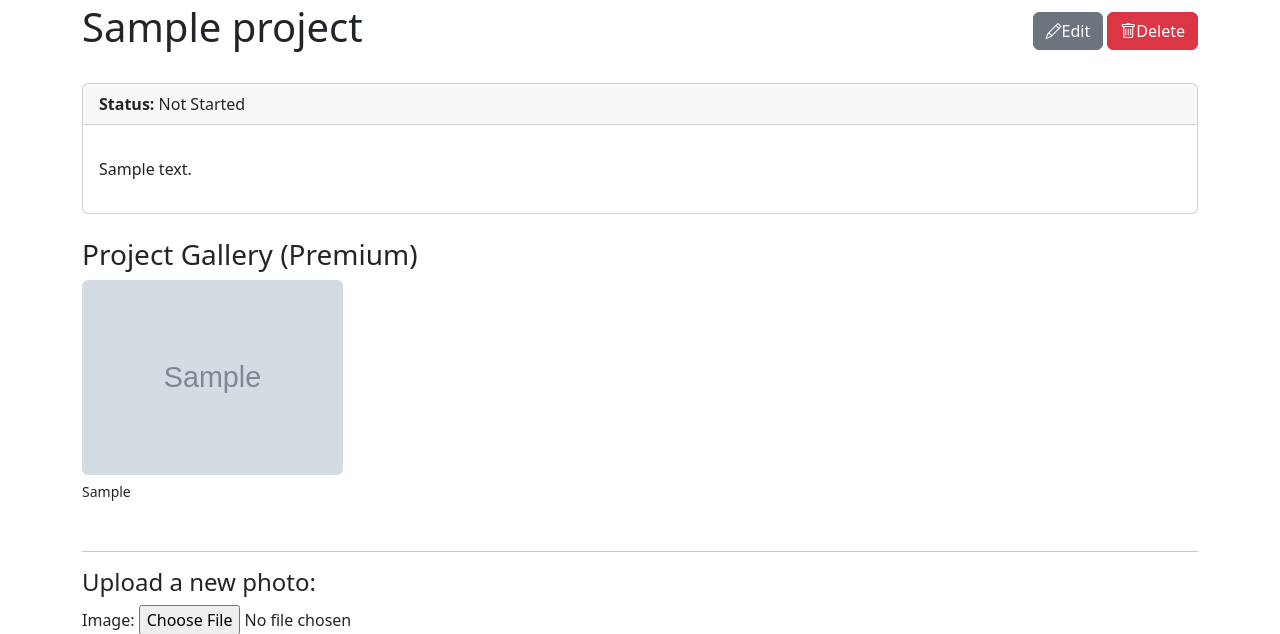
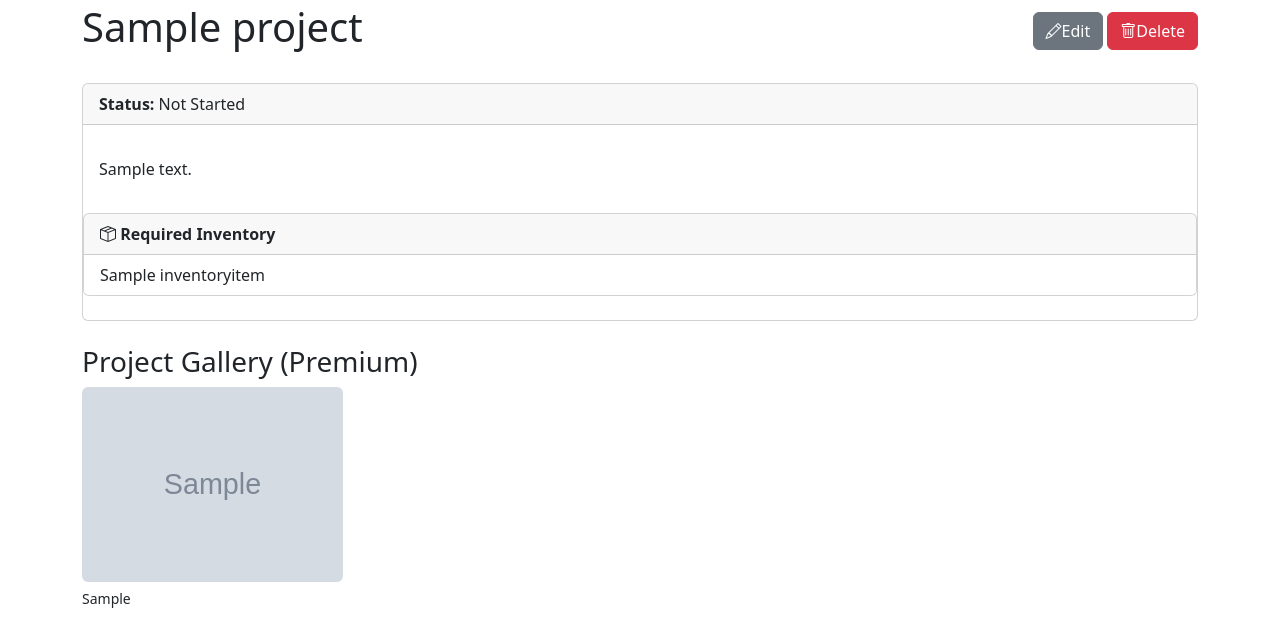
Before and after one commit to ragzad/Hobbyist, a Django app: page /projects/1/ in a window 1280 px wide. Shown: the part 347-981 px from the top of the page. Run offline with Django 5.2, Linux system fonts and the light colour scheme; a user stored in the database is signed in; tables that the repository leaves empty hold one stand-in row (values such as "Sample post"); grey boxes marked "Sample" are stand-in pictures.

Commit message:
Link inventory items to projects via ManyToMany
- Added a ManyToManyField to the Project model to associate it with InventoryItems.
- Updated ProjectForm to include a ModelMultipleChoiceField with checkboxes, allowing users to select required inventory.
- The form's __init__ method is now filtered to ensure users can only see and select their own inventory items.
- Updated Create and Update views to pass the current user to the form.
- The project detail page now displays a list of all required inventory items for that project.

```diff
--- a/core/apps/projects/forms.py
+++ b/core/apps/projects/forms.py
@@ -1,10 +1,27 @@
 from django import forms
-from .models import Project, ProjectPhoto
+# Make sure Project, InventoryItem, and ProjectPhoto are all imported
+from .models import Project, InventoryItem, ProjectPhoto
 
 class ProjectForm(forms.ModelForm):
+    # This creates a field with checkboxes for all of the user's inventory items
+    required_inventory = forms.ModelMultipleChoiceField(
+        queryset=InventoryItem.objects.none(), # We'll set the real queryset in the view
+        widget=forms.CheckboxSelectMultiple,
+        required=False
+    )
+
     class Meta:
         model = Project
-        fields = ['name', 'description', 'status']
+        # Add 'required_inventory' to the list of fields
+        fields = ['name', 'description', 'status', 'required_inventory']
+
+    def __init__(self, *args, **kwargs):
+        # We need to get the user from the view to filter the inventory
+        user = kwargs.pop('user', None)
+        super().__init__(*args, **kwargs)
+        if user:
+            # This is the key part: it makes sure the user only sees their own inventory items as choices
+            self.fields['required_inventory'].queryset = InventoryItem.objects.filter(owner=user)
 
 class PhotoUploadForm(forms.ModelForm):
     class Meta:
--- a/core/apps/projects/models.py
+++ b/core/apps/projects/models.py
@@ -21,6 +21,8 @@ class Project(models.Model):
     status = models.CharField(max_length=20, choices=STATUS_CHOICES, default='NOT_STARTED')
     created_at = models.DateTimeField(auto_now_add=True)
     updated_at = models.DateTimeField(auto_now=True)
+    required_inventory = models.ManyToManyField('InventoryItem', blank=True, related_name='projects')
+
 
     def __str__(self):
         return self.name
--- a/core/apps/projects/views.py
+++ b/core/apps/projects/views.py
@@ -48,6 +48,13 @@ class ProjectCreateView(LoginRequiredMixin, CreateView):
     template_name = 'projects/project_form.html'
     success_url = reverse_lazy('projects:project-list')
 
+    class ProjectCreateView(LoginRequiredMixin, CreateView):
+        def get_form_kwargs(self):
+            # This passes the 'user' object to the form's __init__ method
+            kwargs = super().get_form_kwargs()
+            kwargs['user'] = self.request.user
+            return kwargs
+
     def form_valid(self, form):
         form.instance.owner = self.request.user
         messages.success(self.request, "Project created successfully!") # Add this message
@@ -59,6 +66,11 @@ class ProjectUpdateView(LoginRequiredMixin, UpdateView):
     form_class = ProjectForm
     template_name = 'projects/project_form.html'
     success_url = reverse_lazy('projects:project-list')
+
+    def get_form_kwargs(self):
+        kwargs = super().get_form_kwargs()
+        kwargs['user'] = self.request.user
+        return kwargs
 
     def get_queryset(self):
         # Ensure users can only update their own projects.
--- a/core/templates/projects/project_detail.html
+++ b/core/templates/projects/project_detail.html
@@ -18,6 +18,18 @@
         <div class="card-body">
             <p class="card-text">{{ project.description|linebreaks }}</p>
         </div>
+        <div class="card mb-4">
+        <div class="card-header">
+            <strong><i class="bi bi-box-seam"></i> Required Inventory</strong>
+        </div>
+            <ul class="list-group list-group-flush">
+                {% for item in project.required_inventory.all %}
+                    <li class="list-group-item">{{ item.name }}</li>
+                {% empty %}
+                    <li class="list-group-item text-muted">No specific inventory items have been linked to this project.</li>
+                {% endfor %}
+            </ul>
+</div>
     </div>
 
     {# --- PREMIUM SECTION --- #}
```
Also changed, not shown: core/templates/projects/project_form.html (+12 -0 lines), core/apps/projects/migrations/0003_project_required_inventory.py (added).
